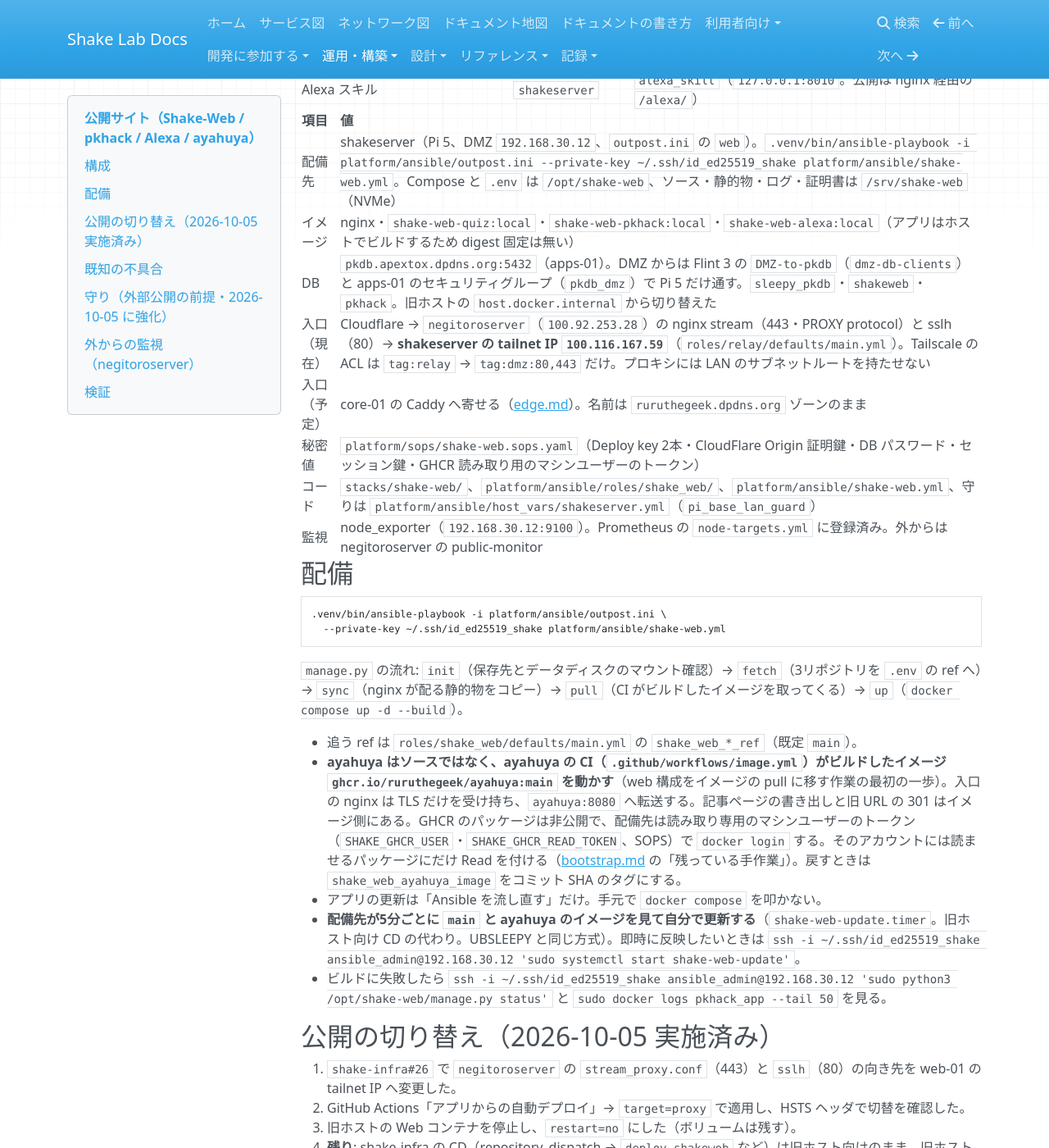
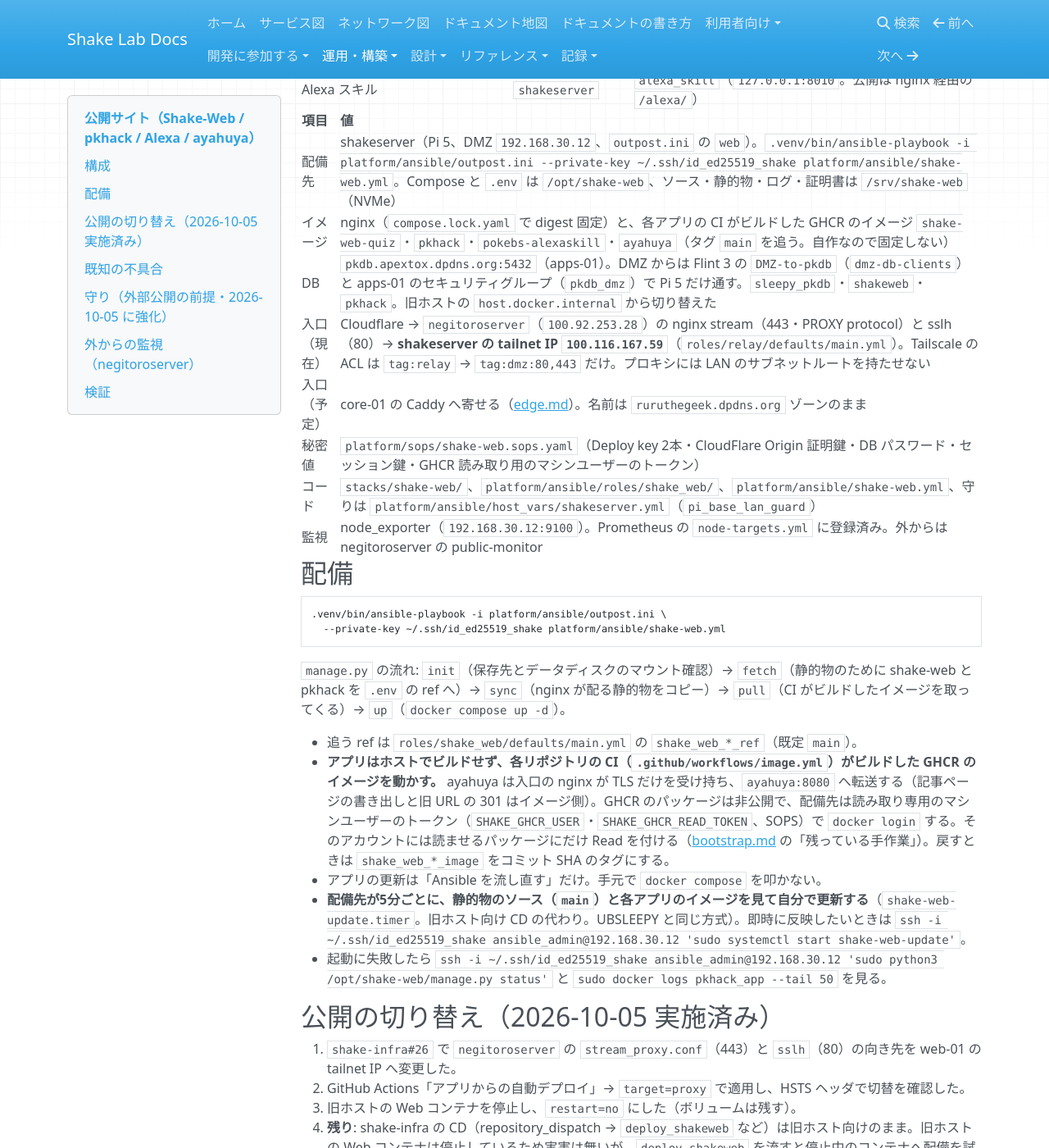
Before and after one commit to rurutheGeek/shake-cloud, an MkDocs documentation site: the page built from docs/operations/web.md, in a window 1280 px wide and 1400 px high, scrolled down 517 px. Shown: the whole window at 82% size. Built offline with MkDocs 1.6.1, drawn with Linux system fonts in a browser that asks for light colours; nearby versions of some CDN libraries; a script that is not in the unit is left out.

Commit message:
feat(web): shake-web・pkhack・Alexa も CI がビルドしたイメージで動かす
- compose: quiz_app・pkhack_app・alexa_skill をホストでのビルドから GHCR の
  イメージ（タグ main）に変える
- manage.py: pull の対象を全アプリにする。fetch は静的物（html/）のための
  shake-web と pkhack だけにし、Alexa のソース取得をやめる
- 更新タイマー: 静的物が変わったら sync、イメージが変わったら up する

Co-Authored-By: Claude Opus 5.5 <noreply@anthropic.com>

````diff
--- a/docs/operations/web.md
+++ b/docs/operations/web.md
@@ -27,7 +27,7 @@ tags:
 | 項目 | 値 |
 | --- | --- |
 | 配備先 | shakeserver（Pi 5、DMZ `192.168.30.12`、`outpost.ini` の `web`）。`.venv/bin/ansible-playbook -i platform/ansible/outpost.ini --private-key ~/.ssh/id_ed25519_shake platform/ansible/shake-web.yml`。Compose と `.env` は `/opt/shake-web`、ソース・静的物・ログ・証明書は `/srv/shake-web`（NVMe） |
-| イメージ | nginx・`shake-web-quiz:local`・`shake-web-pkhack:local`・`shake-web-alexa:local`（アプリはホストでビルドするため digest 固定は無い） |
+| イメージ | nginx（`compose.lock.yaml` で digest 固定）と、各アプリの CI がビルドした GHCR のイメージ `shake-web-quiz`・`pkhack`・`pokebs-alexaskill`・`ayahuya`（タグ `main` を追う。自作なので固定しない） |
 | DB | `pkdb.apextox.dpdns.org:5432`（apps-01）。DMZ からは Flint 3 の `DMZ-to-pkdb`（`dmz-db-clients`）と apps-01 のセキュリティグループ（`pkdb_dmz`）で Pi 5 だけ通す。`sleepy_pkdb`・`shakeweb`・`pkhack`。旧ホストの `host.docker.internal` から切り替えた |
 | 入口（現在） | Cloudflare → `negitoroserver`（`100.92.253.28`）の nginx stream（443・PROXY protocol）と sslh（80）→ **shakeserver の tailnet IP `100.116.167.59`**（`roles/relay/defaults/main.yml`）。Tailscale の ACL は `tag:relay` → `tag:dmz:80,443` だけ。プロキシには LAN のサブネットルートを持たせない |
 | 入口（予定） | core-01 の Caddy へ寄せる（[edge.md](edge.md)）。名前は `ruruthegeek.dpdns.org` ゾーンのまま |
@@ -42,13 +42,13 @@ tags:
   --private-key ~/.ssh/id_ed25519_shake platform/ansible/shake-web.yml
 ```
 
-`manage.py` の流れ: `init`（保存先とデータディスクのマウント確認）→ `fetch`（3リポジトリを `.env` の ref へ）→ `sync`（nginx が配る静的物をコピー）→ `pull`（CI がビルドしたイメージを取ってくる）→ `up`（`docker compose up -d --build`）。
+`manage.py` の流れ: `init`（保存先とデータディスクのマウント確認）→ `fetch`（静的物のために shake-web と pkhack を `.env` の ref へ）→ `sync`（nginx が配る静的物をコピー）→ `pull`（CI がビルドしたイメージを取ってくる）→ `up`（`docker compose up -d`）。
 
 - 追う ref は `roles/shake_web/defaults/main.yml` の `shake_web_*_ref`（既定 `main`）。
-- **ayahuya はソースではなく、ayahuya の CI（`.github/workflows/image.yml`）がビルドしたイメージ `ghcr.io/ruruthegeek/ayahuya:main` を動かす**（web 構成をイメージの pull に移す作業の最初の一歩）。入口の nginx は TLS だけを受け持ち、`ayahuya:8080` へ転送する。記事ページの書き出しと旧 URL の 301 はイメージ側にある。GHCR のパッケージは非公開で、配備先は読み取り専用のマシンユーザーのトークン（`SHAKE_GHCR_USER`・`SHAKE_GHCR_READ_TOKEN`、SOPS）で `docker login` する。そのアカウントには読ませるパッケージにだけ Read を付ける（[bootstrap.md](bootstrap.md) の「残っている手作業」）。戻すときは `shake_web_ayahuya_image` をコミット SHA のタグにする。
+- **アプリはホストでビルドせず、各リポジトリの CI（`.github/workflows/image.yml`）がビルドした GHCR のイメージを動かす。** ayahuya は入口の nginx が TLS だけを受け持ち、`ayahuya:8080` へ転送する（記事ページの書き出しと旧 URL の 301 はイメージ側）。GHCR のパッケージは非公開で、配備先は読み取り専用のマシンユーザーのトークン（`SHAKE_GHCR_USER`・`SHAKE_GHCR_READ_TOKEN`、SOPS）で `docker login` する。そのアカウントには読ませるパッケージにだけ Read を付ける（[bootstrap.md](bootstrap.md) の「残っている手作業」）。戻すときは `shake_web_*_image` をコミット SHA のタグにする。
 - アプリの更新は「Ansible を流し直す」だけ。手元で `docker compose` を叩かない。
-- **配備先が5分ごとに `main` と ayahuya のイメージを見て自分で更新する**（`shake-web-update.timer`。旧ホスト向け CD の代わり。UBSLEEPY と同じ方式）。即時に反映したいときは `ssh -i ~/.ssh/id_ed25519_shake ansible_admin@192.168.30.12 'sudo systemctl start shake-web-update'`。
-- ビルドに失敗したら `ssh -i ~/.ssh/id_ed25519_shake ansible_admin@192.168.30.12 'sudo python3 /opt/shake-web/manage.py status'` と `sudo docker logs pkhack_app --tail 50` を見る。
+- **配備先が5分ごとに、静的物のソース（`main`）と各アプリのイメージを見て自分で更新する**（`shake-web-update.timer`。旧ホスト向け CD の代わり。UBSLEEPY と同じ方式）。即時に反映したいときは `ssh -i ~/.ssh/id_ed25519_shake ansible_admin@192.168.30.12 'sudo systemctl start shake-web-update'`。
+- 起動に失敗したら `ssh -i ~/.ssh/id_ed25519_shake ansible_admin@192.168.30.12 'sudo python3 /opt/shake-web/manage.py status'` と `sudo docker logs pkhack_app --tail 50` を見る。
 
 ## 公開の切り替え（2026-10-05 実施済み）
 
````
Also changed, not shown: stacks/shake-web/README.md (+10 -10 lines), 6 other files.
